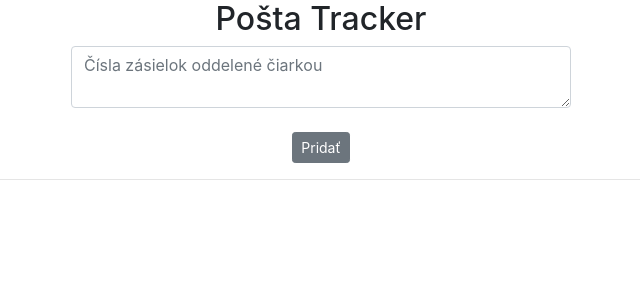
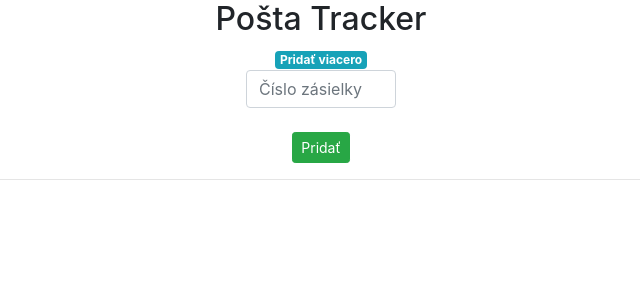
Before and after one commit to johnathan-codes/posta-tracker, a React (Create React App) app: page / in a window 1280 px wide. Shown: the top 300 px of the page, without its empty margins (319-959 px from the left). Built offline with nearby package versions, Linux system fonts and the light colour scheme.

Commit message:
input switcher

```diff
--- a/src/App.css
+++ b/src/App.css
@@ -35,6 +35,13 @@ textarea {
   height: 100%;
 }
 
+input {
+  max-width: 150px;
+  max-height: 100px;
+  width: 10%;
+  height: 100%;
+}
+
 .error {
   color: red;
 }
--- a/src/App.js
+++ b/src/App.js
@@ -1,14 +1,15 @@
 import React, { Component } from 'react';
 import './App.css';
 import PackageResults from './components/packageResults';
-import ParcelsToFind from './components/parcelsToFind'
-import { Button, Form, Table, Input, Alert } from 'reactstrap'
+import ParcelsToFind from './components/parcelsToFind';
+import { Button, Form, Table, Input, Alert, Badge } from 'reactstrap';
 export default class App extends Component {
   state = {
     parcelsToFind: [],
     parcelsData: [],
     input: '',
     errorLength: '',
+    checked: false,
   };
 
   inputOnChange = (e) => {
@@ -84,13 +85,24 @@ export default class App extends Component {
     });
   };
 
+  toggle = () => {
+    this.setState({
+      checked: !this.state.checked,
+    });
+  };
+
   render() {
-    const { parcelsToFind, parcelsData, errorLength, textareaInput } = this.state;
+    const { parcelsToFind, parcelsData, errorLength, checked } = this.state;
+    console.log('App -> render -> checked', checked);
     return (
       <div className="App" style={{ textAlign: '-webkit-center' }}>
         <h2>Pošta Tracker</h2>
+        <Badge onClick={this.toggle} href="#" color="info">
+          {checked ? 'Pridať jednotlivo' : 'Pridať viacero'}
+        </Badge>
         <Form onSubmit={this.addPackageNumber}>
           {errorLength && <Alert color="danger">{errorLength}</Alert>}
+          {checked ? (
             <Input
               type="textarea"
               placeholder="Čísla zásielok oddelené čiarkou"
@@ -98,14 +110,30 @@ export default class App extends Component {
               value={this.state.input}
               onChange={this.inputOnChange}
             />
-          <br/>
-          <Button color="secondary" size='sm'>Pridať</Button>
+          ) : (
+            <Input
+              type="text"
+              placeholder="Číslo zásielky"
+              id="input"
+              value={this.state.input}
+              onChange={this.inputOnChange}
+            />
+          )}
+          <br />
+          <Button color="success" size="sm">
+            Pridať
+          </Button>
         </Form>
         <hr />
-        <Table size="sm" style={{textAlign: "center", maxWidth: "20%"}}>
+        <Table size="sm" style={{ textAlign: 'center', maxWidth: '20%' }}>
           <ParcelsToFind parcelsToFind={parcelsToFind} removeOne={this.removeOne} />
         </Table>
-        <PackageResults parcelsData={parcelsData} parcelsToFind={parcelsToFind} deleteParcelsToFind={this.deleteParcelsToFind} getPostaResponse={this.getPostaResponse} />
+        <PackageResults
+          parcelsData={parcelsData}
+          parcelsToFind={parcelsToFind}
+          deleteParcelsToFind={this.deleteParcelsToFind}
+          getPostaResponse={this.getPostaResponse}
+        />
       </div>
     );
   }
```
Lines whose indentation alone changed are shown as unchanged.
